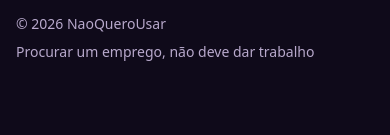
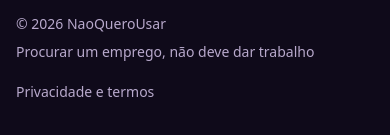
Before and after one commit to AndreCaue/NaoQueroUsar, a Next.js app in the folder frontend/: page /privacidade in a window 390 px wide. Shown: the part 5088-5223 px from the top of the page. Before the commit the page ends 5174 px from the top, so only its background shows below. Built offline with nearby package versions, Linux system fonts and the light colour scheme.

Commit message:
feat(06-03): add footer link Privacidade e termos to /privacidade
- Link in public shell footer, Next.js Link, token-consistent muted style with accent-soft hover
- 44px min touch target, flex-wrap flow keeps mobile layout stable (TRST-03)

```diff
--- a/frontend/app/(public)/layout.tsx
+++ b/frontend/app/(public)/layout.tsx
@@ -58,7 +58,12 @@ export default function PublicLayout({
         <div className="mx-auto flex w-full max-w-[1120px] flex-wrap items-center justify-between gap-2 px-4 py-6 text-sm text-fg-muted md:px-6">
           <span>© 2026 NaoQueroUsar</span>
           <span>Procurar um emprego, não deve dar trabalho</span>
-          {/* Phase 6 reserves this row for legal links — no dead links yet (TRST-03). */}
+          <Link
+            href="/privacidade"
+            className="min-h-11 inline-flex items-center hover:text-accent-soft"
+          >
+            Privacidade e termos
+          </Link>
         </div>
       </footer>
     </div>
```
